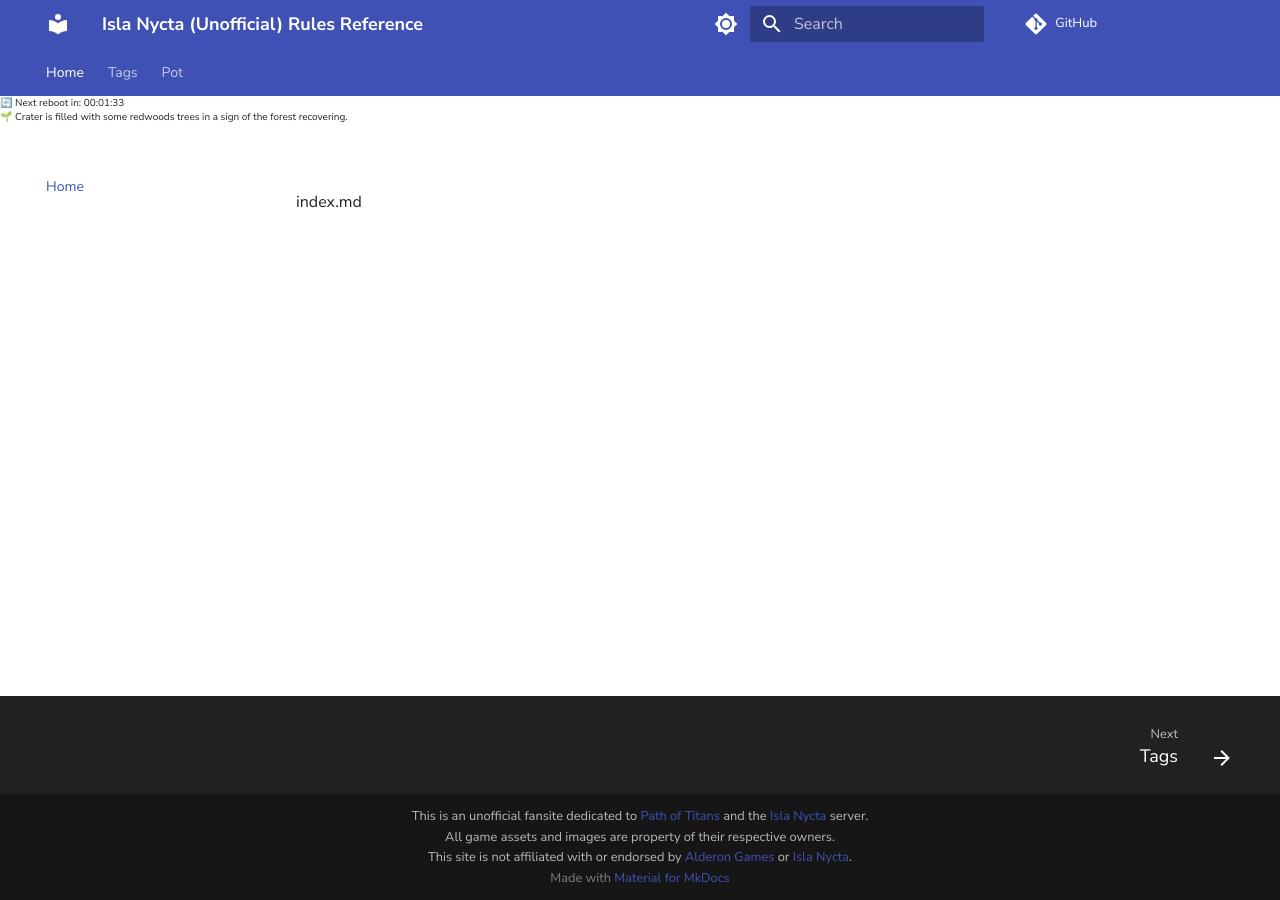
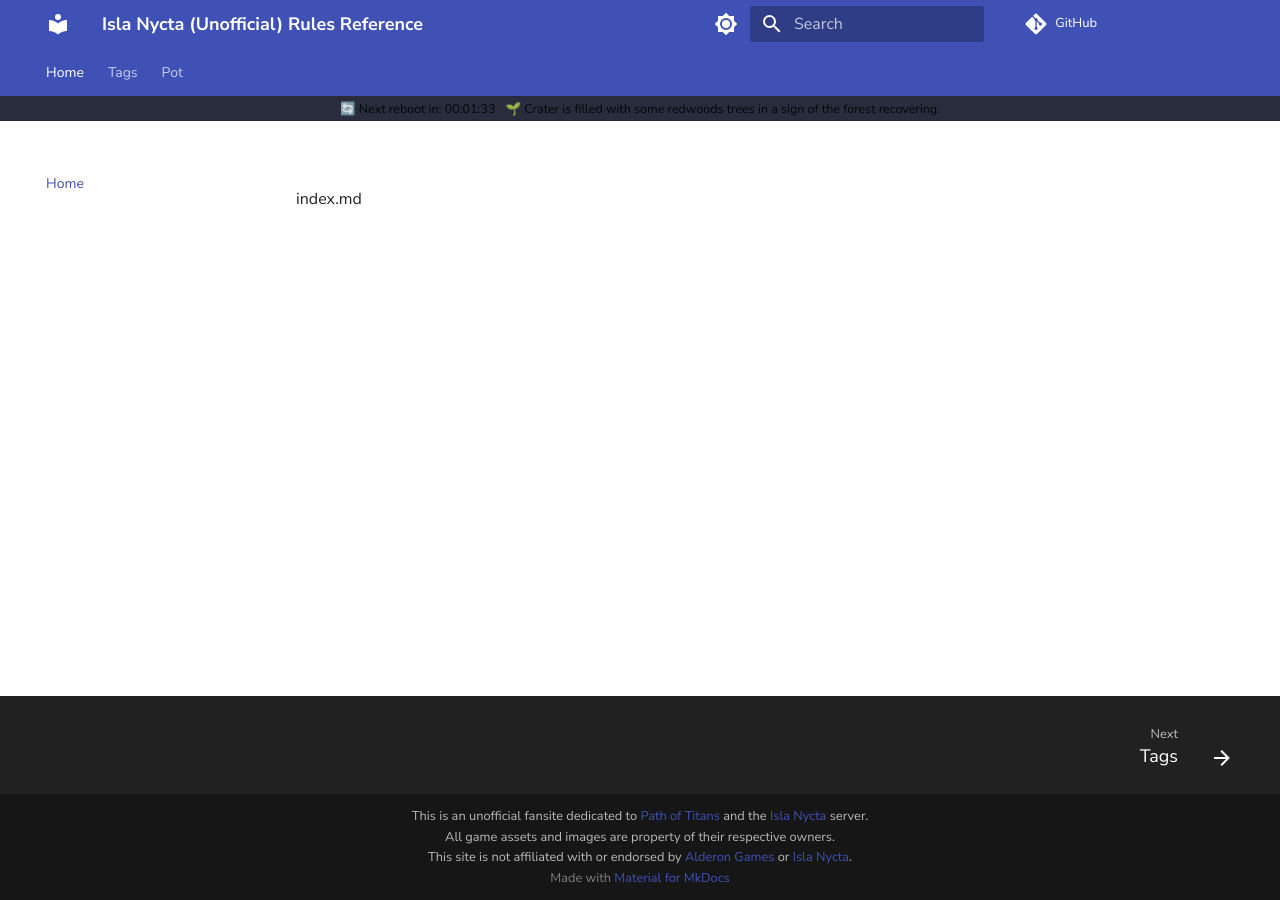
Before and after one commit to Yldales/isla-nycta-rules, an MkDocs documentation site: the page built from docs/index.md, in a window 1280 px wide. Built offline with MkDocs 1.6.1 and Material for MkDocs 9.7.7, drawn with Linux system fonts in a browser that asks for light colours; comment, search, counter and statistics services are not loaded.

Commit message:
Update extra.css to add Nycta header styles

```diff
--- a/docs/stylesheets/extra.css
+++ b/docs/stylesheets/extra.css
@@ -90,3 +90,33 @@ div.md-copyright {
 div.md-copyright a {
     color: #4051b5 !important;
 }
+
+/**
+* NYCTA HEADER
+*/
+
+/**
+* Custom header
+*/
+
+div#md-header-nycta {
+    background-color: hsl(231, 20%, 20%);
+    display: flex;
+    flex-direction: column;
+    padding: 4px;
+    justify-content: center;
+}
+
+@media (min-width: 768px) {
+    div#md-header-nycta {
+        flex-direction: row;
+        gap: 10px;
+    }
+}
+
+div#md-header-nycta>div {
+    font-size: 1.25em;
+    overflow: hidden;
+    text-overflow: ellipsis;
+    white-space: nowrap;
+}
```
